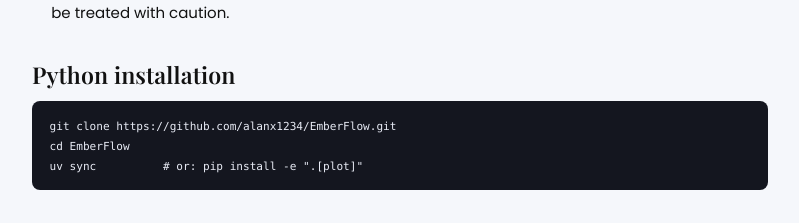
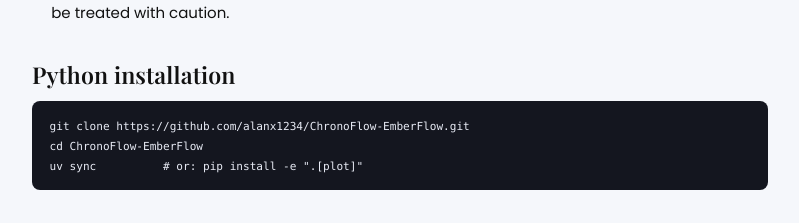
Before and after one commit to alanx1234/EmberFlow, a Next.js app: page /docs in a window 1280 px wide. Shown: the part 2248-2471 px from the top of the page, without its empty margins (308-1107 px from the left). Built offline with nearby package versions, Linux system fonts and the light colour scheme; a web font is replaced by a local one.

Commit message:
fix package link

```diff
--- a/app/docs/page.tsx
+++ b/app/docs/page.tsx
@@ -133,7 +133,7 @@ export default function DocsPage() {
             own file of M dwarf rotators and obtain age estimates. For more
             flexibility with large catalogs, please see the{" "}
             <a
-              href="https://github.com/alanx1234/EmberFlow"
+              href="https://github.com/alanx1234/ChronoFlow-EmberFlow"
               target="_blank"
               rel="noreferrer"
             >
@@ -340,8 +340,8 @@ export default function DocsPage() {
 
           <h2 id="python">Python installation</h2>
           <pre>
-            <code>{`git clone https://github.com/alanx1234/EmberFlow.git
-cd EmberFlow
+            <code>{`git clone https://github.com/alanx1234/ChronoFlow-EmberFlow.git
+cd ChronoFlow-EmberFlow
 uv sync          # or: pip install -e ".[plot]"`}</code>
           </pre>
 
@@ -380,7 +380,7 @@ posteriors = ef.age_posteriors(stars)  # full (n_stars, 1000) posteriors`}</code
           <ul>
             <li>
               <a
-                href="https://github.com/alanx1234/EmberFlow"
+                href="https://github.com/alanx1234/ChronoFlow-EmberFlow"
                 target="_blank"
                 rel="noreferrer"
               >
--- a/app/layout.tsx
+++ b/app/layout.tsx
@@ -51,7 +51,7 @@ export default function RootLayout({
             </span>
             <span>
               <a
-                href="https://github.com/alanx1234/EmberFlow"
+                href="https://github.com/alanx1234/ChronoFlow-EmberFlow"
                 target="_blank"
                 rel="noreferrer"
               >
--- a/components/nav.tsx
+++ b/components/nav.tsx
@@ -28,7 +28,7 @@ export function Nav() {
         </Link>
       ))}
       <a
-        href="https://github.com/alanx1234/EmberFlow"
+        href="https://github.com/alanx1234/ChronoFlow-EmberFlow"
         target="_blank"
         rel="noreferrer"
       >
--- a/lib/citation.ts
+++ b/lib/citation.ts
@@ -5,7 +5,7 @@ export const BIBTEX = `@software{emberflow2026,
   title   = {{EmberFlow}: Extending {ChronoFlow} for M-dwarf Gyrochronology},
   year    = {2026},
   version = {0.1.0},
-  url     = {https://github.com/alanx1234/EmberFlow},
+  url     = {https://github.com/alanx1234/ChronoFlow-EmberFlow},
 }
 
 @article{vanlane2025,
```
Also changed, not shown: requirements.txt.
